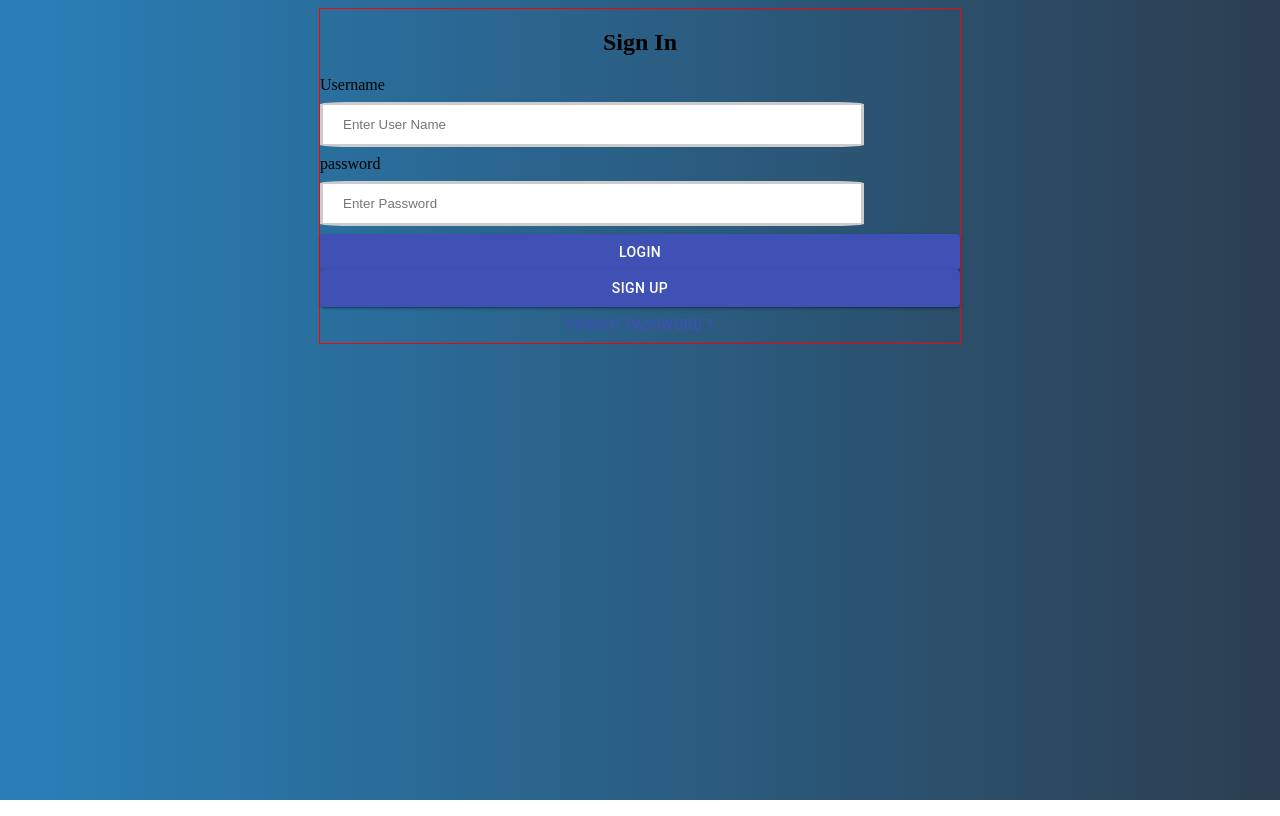
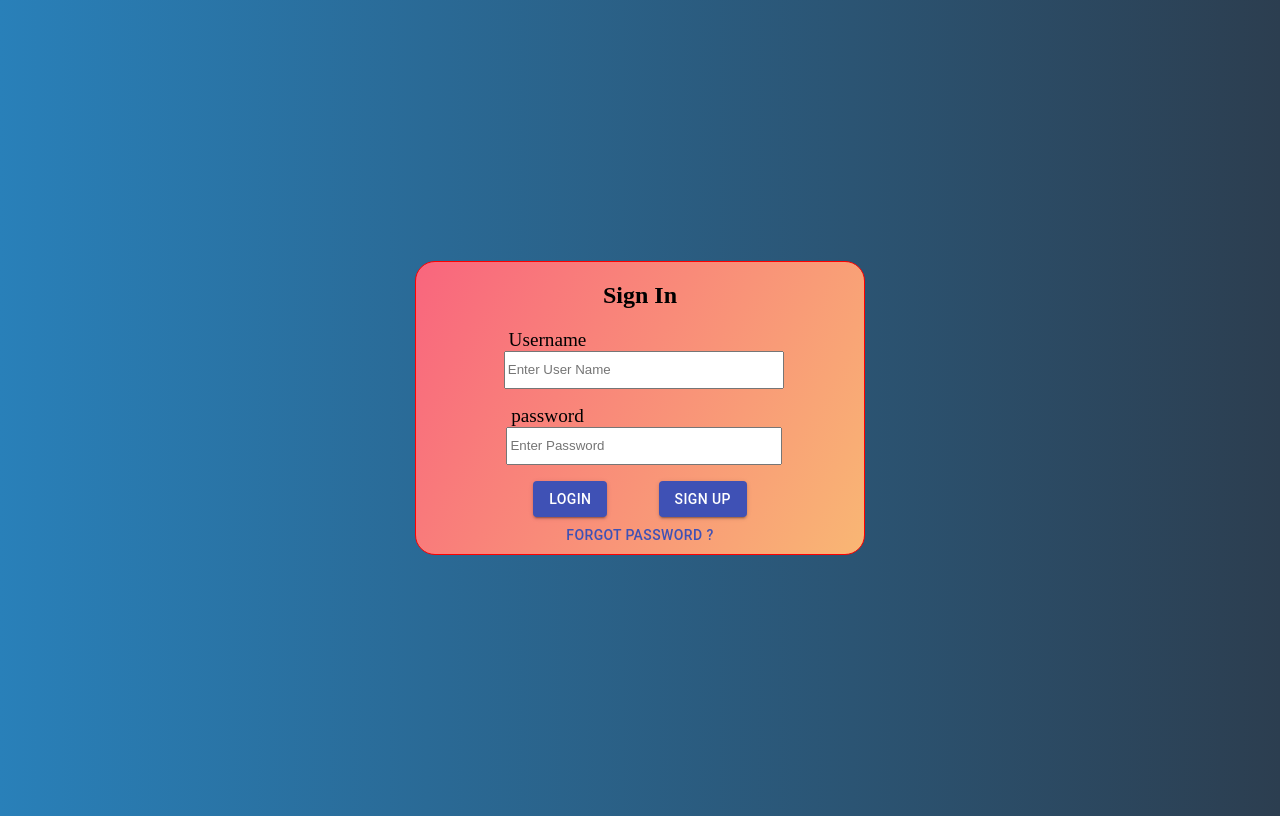
Before and after one commit to pradhyumvyas/JobApplicationTracker, a React (Create React App) app in the folder FrontEnd/job-app-tracker/: page /signin in a window 1280 px wide. Built offline with nearby package versions, Linux system fonts and the light colour scheme.

Commit message:
Signin UI Done

```diff
--- a/FrontEnd/job-app-tracker/src/core/CSS/_signin.scss
+++ b/FrontEnd/job-app-tracker/src/core/CSS/_signin.scss
@@ -40,32 +40,84 @@
 
 
 .signinForm{
-    width: 50vw;
-    border: 1px solid red;
-    margin: 0 auto;
+    // padding-top: 70px;
+    display: grid;
+    height: 100vh;
+    place-items: center;
+
 }
 
+
 .signin{
+    width: 35vw;
+    margin: 0 auto;
+    border: 1px solid red;
+    border-radius: 20px;
+    background: linear-gradient(120deg, #9076F6, #F93E82, #F9E06F);
+    background-size: 400% 400%;
+    animation: gradient 15s ease infinite;
+    @keyframes gradient {
+        0% {
+        background-position: 0% 50%;
+        }
+        50% {
+        background-position: 100% 50%;
+        }
+        100% {
+        background-position: 0% 50%;
+        }
+        }
+
+    // max-width: 300px;
+    // color: black;
+    // margin: auto;
+    // border: 5px solid black;
+    // padding: 20px 30px;
+    // background-color: blanchedalmond;
+
+    form {
+        display: flex;
+        flex-direction: column;
+        align-items: center;
+
+        .userName
+        {
+            object-fit: contain;
+            label{
+            margin:0.3rem;
+            font-size: 1.2rem;
+            }
+            input{
+            // margin: 0.3rem;
+            width: 100%;
+            height: 4vh;
+            }
+        }
 
 
-
-    form{
-        display: flex;
-        flex-direction: column;
-        justify-content: space-around;
-
-        h2{
-            text-align: center;
+        .password
+        {
+            object-fit: contain;
+            margin: 1rem;
+            label{
+            margin:0.3rem;
+            font-size: 1.2rem;
+            }
+            input{
+            // margin: 0.3rem;
+            width: 100%;
+            height: 4vh;
+            }
         }
 
-        input{
-            width: 85%;
-            padding: 12px 20px;
-            margin: 1rem
-            border-radius: 5%;
-            display: inline-block;
-            border: 3px solid #ccc;
-            box-sizing: border-box;
+        .buttons{
+            // margin-left: 7.8rem;
+
+            button{
+                margin: 0rem 1.6rem;
+            }
         }
+
+
     }
 }
--- a/FrontEnd/job-app-tracker/src/core/CSS/style.css
+++ b/FrontEnd/job-app-tracker/src/core/CSS/style.css
@@ -58,9 +58,45 @@ body {
 }
 
 .signinForm {
-  width: 50vw;
+  display: -ms-grid;
+  display: grid;
+  height: 100vh;
+  place-items: center;
+}
+
+.signin {
+  width: 35vw;
+  margin: 0 auto;
   border: 1px solid red;
-  margin: 0 auto;
+  border-radius: 20px;
+  background: linear-gradient(120deg, #9076F6, #F93E82, #F9E06F);
+  background-size: 400% 400%;
+  -webkit-animation: gradient 15s ease infinite;
+          animation: gradient 15s ease infinite;
+}
+
+@-webkit-keyframes gradient {
+  0% {
+    background-position: 0% 50%;
+  }
+  50% {
+    background-position: 100% 50%;
+  }
+  100% {
+    background-position: 0% 50%;
+  }
+}
+
+@keyframes gradient {
+  0% {
+    background-position: 0% 50%;
+  }
+  50% {
+    background-position: 100% 50%;
+  }
+  100% {
+    background-position: 0% 50%;
+  }
 }
 
 .signin form {
@@ -71,23 +107,44 @@ body {
   -webkit-box-direction: normal;
       -ms-flex-direction: column;
           flex-direction: column;
-  -ms-flex-pack: distribute;
-      justify-content: space-around;
+  -webkit-box-align: center;
+      -ms-flex-align: center;
+          align-items: center;
 }
 
-.signin form h2 {
-  text-align: center;
+.signin form .userName {
+  -o-object-fit: contain;
+     object-fit: contain;
 }
 
-.signin form input {
-  width: 85%;
-  padding: 12px 20px;
-  margin: 8px 0;
-  border-radius: 5%;
-  display: inline-block;
-  border: 3px solid #ccc;
-  -webkit-box-sizing: border-box;
-          box-sizing: border-box;
+.signin form .userName label {
+  margin: 0.3rem;
+  font-size: 1.2rem;
+}
+
+.signin form .userName input {
+  width: 100%;
+  height: 4vh;
+}
+
+.signin form .password {
+  -o-object-fit: contain;
+     object-fit: contain;
+  margin: 1rem;
+}
+
+.signin form .password label {
+  margin: 0.3rem;
+  font-size: 1.2rem;
+}
+
+.signin form .password input {
+  width: 100%;
+  height: 4vh;
+}
+
+.signin form .buttons button {
+  margin: 0rem 1.6rem;
 }
 
 .signup {
--- a/FrontEnd/job-app-tracker/src/user/Signin.js
+++ b/FrontEnd/job-app-tracker/src/user/Signin.js
@@ -94,20 +94,25 @@ function Signin() {
                 <div className="signin">
                     <form action="">
                         <h2>Sign In</h2>
-                        <label htmlFor="">Username</label>
+                        <div className="userName">
+                            <label htmlFor="" >Username</label>
                             <input type="text" placeholder="Enter User Name" value={username}
                                 onChange={handleChange("username")}
                             />
+                        </div>
 
-                        <label htmlFor="">password</label>
+                        <div className="password">
+                            <label htmlFor="" className="password">password</label>
                             <input type="password" placeholder="Enter Password"
                                 value={password} onChange={handleChange("password")}
                             />
-
+                        </div>
+                        <div className="buttons">
                             <Button variant="contained" color="primary" onClick={onLoginSubmit} >Login</Button>
 
                             <Button variant="contained" color="primary" onClick={signupPush} >Sign Up</Button>
-                        <Button color="primary" >Forgot Password ?</Button>
+                        </div>
+                        <Button color="primary" className="forgetPassword" >Forgot Password ?</Button>
 
                     </form>
                 </div>
```
Also changed, not shown: 2 other files (tests, documents, lock files or other folders). Lines whose indentation alone changed are shown as unchanged.
